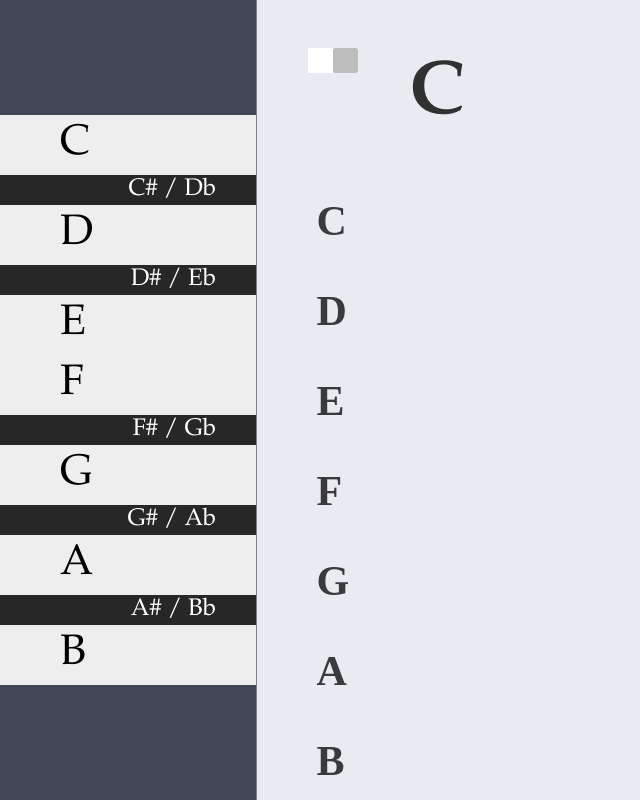
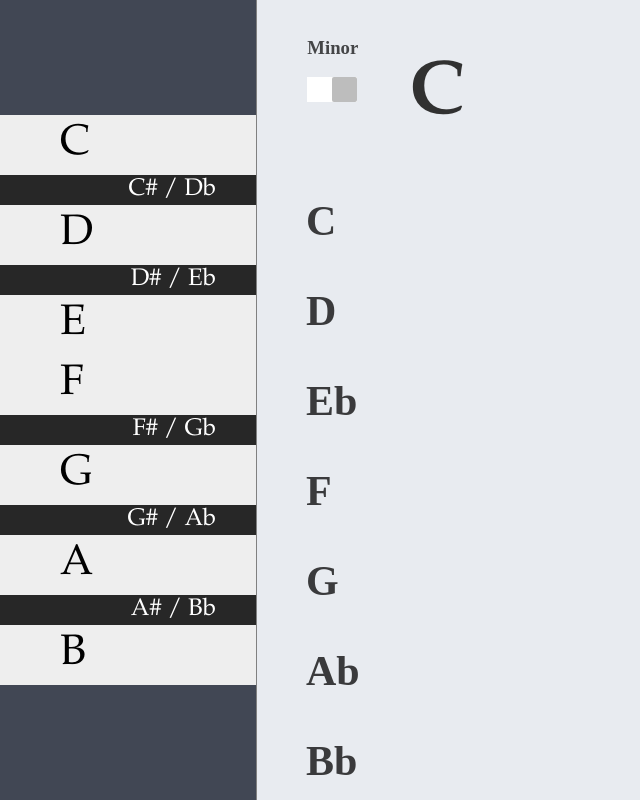
Before and after one commit to mguarino1/MusicRef, a React (Vite) app: page / in a window 1280 px wide. Both pictures are taken after a click on the element 320 px from the left and 60 px from the top of the page. Shown: the whole page, without its empty margins (0-640 px from the left). Built offline with nearby package versions, Linux system fonts and the light colour scheme; the HTML template or start-up script is replaced by a standard one.

Commit message:
Added minor scales and toggle function

```diff
--- a/src/App.tsx
+++ b/src/App.tsx
@@ -63,6 +63,7 @@ function Content ({ note, toggle, handleToggle }: Content) {
 
     interface NoteData {
         majScale: string[];
+        minScale: string[];
     }
 
     interface NoteName {
@@ -71,39 +72,58 @@ function Content ({ note, toggle, handleToggle }: Content) {
 
     const noteLib: NoteName = {
         'C': {
-            'majScale': ['C','D','E','F','G','A','B'] },
+            'majScale': ['C','D','E','F','G','A','B'],
+            'minScale': ['C','D','Eb','F','G','Ab','Bb'] },
         'C# / Db': {
-            'majScale': ['Db','Eb','F','Gb','Ab','Bb','C'] },
+            'majScale': ['Db','Eb','F','Gb','Ab','Bb','C'],
+            'minScale': ['Db','Eb','E','Gb','Ab','A','B'] },
         'D': {
-            'majScale': ['D','E','F#','G','A','B','C#'] },
+            'majScale': ['D','E','F#','G','A','B','C#'],
+            'minScale': ['D','E','F','G','A','Bb','C'] },
         'D# / Eb': {
-            'majScale': ['Eb','F','G','Ab','Bb','C','D'] },
+            'majScale': ['Eb','F','G','Ab','Bb','C','D'],
+            'minScale': ['Eb','E','Gb','Ab','Bb','B','Db'] },
         'E': {
-            'majScale': ['E','F#','G#','A','B','C#','D#'] },
+            'majScale': ['E','F#','G#','A','B','C#','D#'],
+            'minScale': ['E','F#','G','A','B','C','D'] },
         'F': {
-            'majScale': ['F','G','A','Bb','C','D','E'] },
+            'majScale': ['F','G','A','Bb','C','D','E'],
+            'minScale': ['F','G','Ab','Bb','C','Db','Eb'] },
         'F# / Gb': {
-            'majScale': ['Gb','Ab','Bb','Cb','Db','Eb','F'] },
+            'majScale': ['Gb','Ab','Bb','B','Db','Eb','F'],
+            'minScale': ['Gb','Ab','A','B','Db','D','E'] },
         'G': {
-            'majScale': ['G','A','B','C','D','E','F#'] },
+            'majScale': ['G','A','B','C','D','E','F#'],
+            'minScale': ['G','A','Bb','C','D','Eb','F'] },
         'G# / Ab': {
-            'majScale': ['Ab','Bb','C','Db','Eb','F','G'] },
+            'majScale': ['Ab','Bb','C','Db','Eb','F','G'],
+            'minScale': ['Ab','Bb','B','Db','Eb','E','Gb'] },
         'A': {
-            'majScale': ['A','B','C#','D','E','F#','G#'] },
+            'majScale': ['A','B','C#','D','E','F#','G#'],
+            'minScale': ['A','B','C','D','E','F','G'] },
         'A# / Bb': {
-            'majScale': ['Bb','C','D','Eb','F','G','A'] },
+            'majScale': ['Bb','C','D','Eb','F','G','A'],
+            'minScale': ['Bb','C','Db','Eb','F','Gb','Ab'] },
         'B': {
-            'majScale': ['B','C#','D#','E','F#','G#','A#'] },
+            'majScale': ['B','C#','D#','E','F#','G#','A#'],
+            'minScale': ['B','C#','D','E','F#','G','A'] },
     }
 
     return (
         <div className='content'>
             <ToggleButton toggle={toggle} onClick={() => handleToggle(toggle)}/>
             <h1 className='note'>{note}</h1>
-                <h2 className='majScale'>
-                    {noteLib[note].majScale.map((n) => { return (
-                        <p className='scaleNote' key={n}>{n}</p>
-                    )})}
+                <h2 className='scale'>
+                    {
+                    toggle == false ?
+                        noteLib[note].majScale.map((n) => { return (
+                            <p className='scaleNote' key={n}>{n}</p>
+                        )})
+                        :
+                        noteLib[note].minScale.map((n) => { return (
+                            <p className='scaleNote' key={n}>{n}</p>
+                        )})
+                    }
                 </h2>
         </div>
     )
@@ -117,9 +137,11 @@ interface toggleButton {
 function ToggleButton({ toggle, onClick }: toggleButton) {
 
     return (
-
         <div className='toggleContainer'>
-            <div className={toggle == false ? 'toggleOn' : 'toggleOff'} onClick={onClick}></div>
+            <h3>{toggle == false ? 'Major' : 'Minor'}</h3>
+            <div className='toggleSwitch'>
+                <div className={toggle == false ? 'toggleOn' : 'toggleOff'} onClick={onClick}></div>
+            </div>
         </div>
     )
 
--- a/src/index.css
+++ b/src/index.css
@@ -33,7 +33,7 @@ body {
   color: #313131;
 }
 
-.majScale {
+.scale {
   grid-column: 1 / 1;
   grid-row: 2 / 2;
   justify-self: center;
@@ -101,10 +101,18 @@ body {
   grid-column: 1 / 1;
   grid-row: 1 / 1;
   place-self: center;
+}
+
+.toggleContainer h3 {
+  opacity: .7;
+}
+
+.toggleSwitch {
   width: 50px;
   height: 25px;
   background-color: rgb(255, 255, 255);
   cursor: pointer;
+  inset: 5px;
 }
 
 .toggleOn {
```
